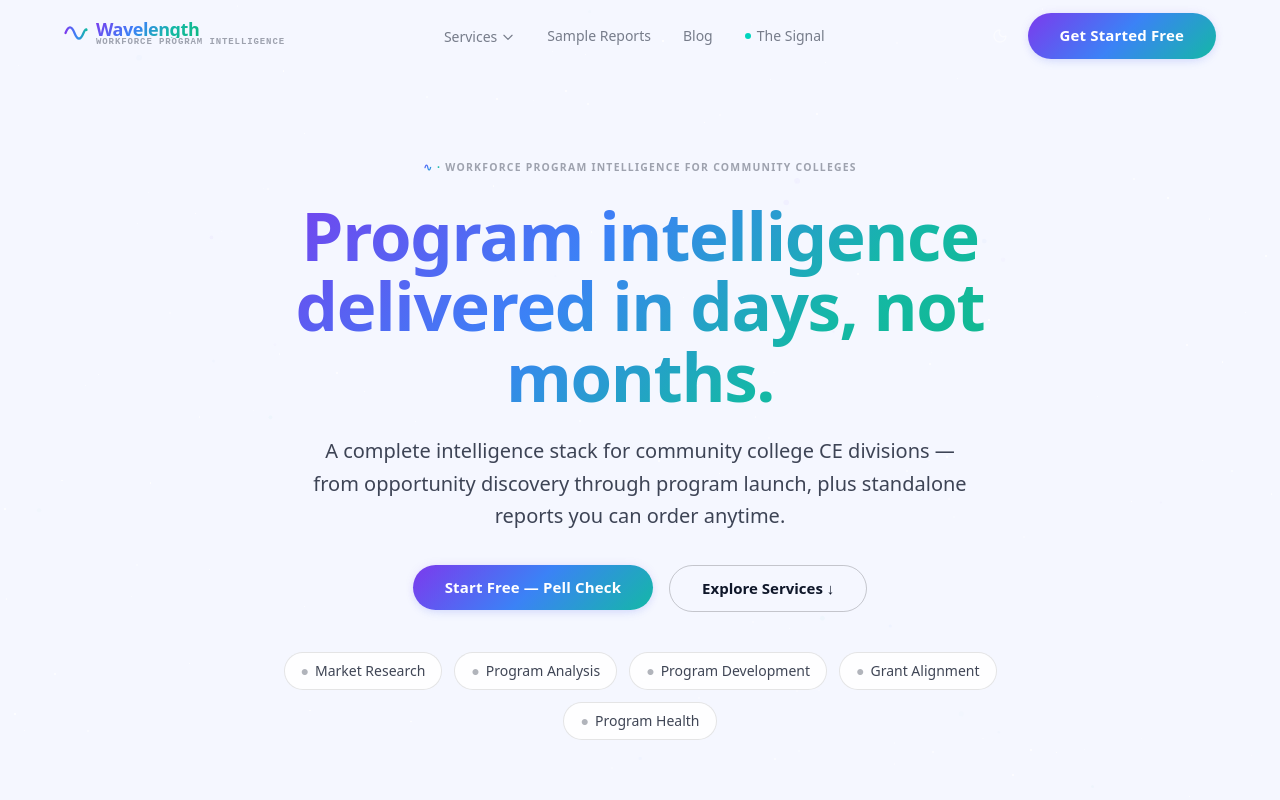
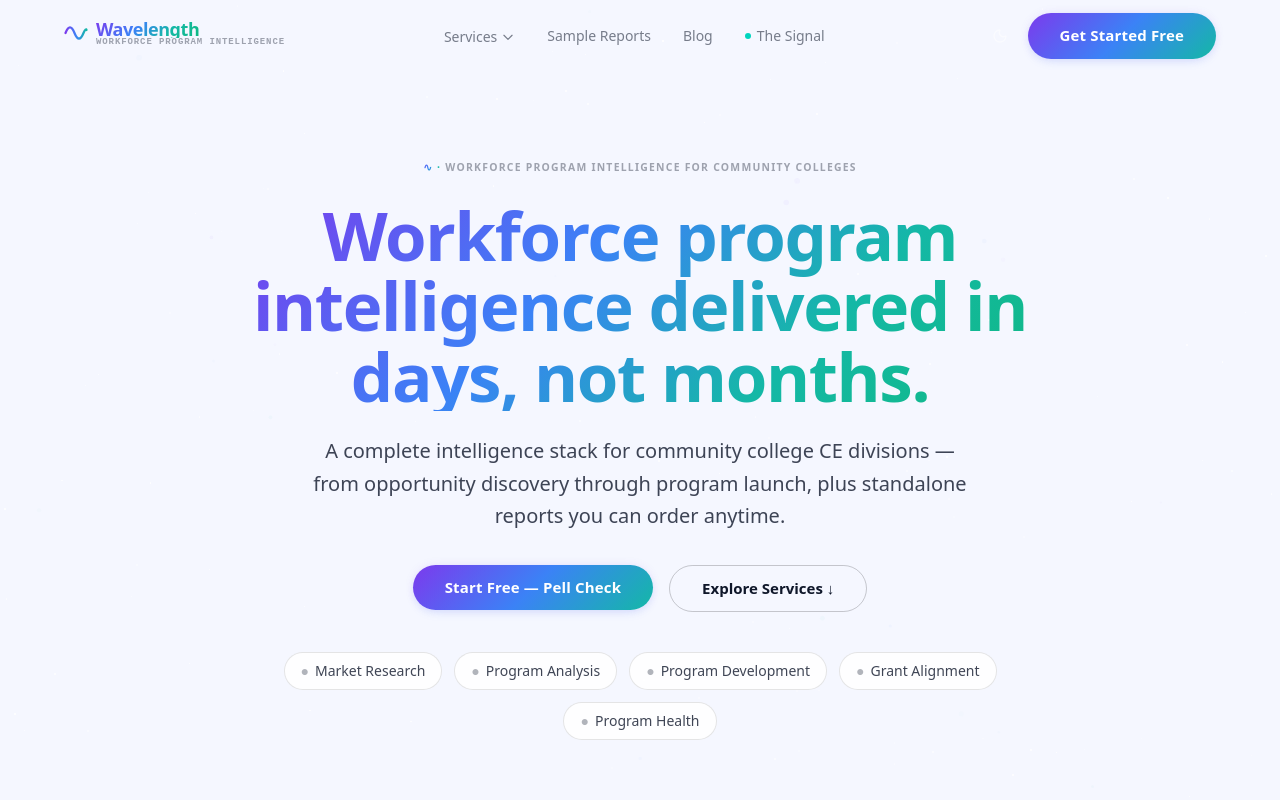
Before and after one commit to wspanic201/workforce-intelligence, a Next.js app: page / in a window 1280 px wide. Shown: the top 800 px of the page. Built offline with nearby package versions, Linux system fonts and the light colour scheme.

Commit message:
fix: hero heading → 'Workforce program intelligence delivered in days, not months'

```diff
--- a/app/page.tsx
+++ b/app/page.tsx
@@ -113,7 +113,7 @@ function StaticHero() {
           className="text-gradient-cosmic font-heading font-bold leading-[1.05]"
           style={{ fontSize: 'clamp(2.4rem, 5vw + 0.5rem, 4.2rem)' }}
         >
-          Program intelligence delivered in days, not months.
+          Workforce program intelligence delivered in days, not months.
         </h1>
 
         {/* Subhead */}
```
